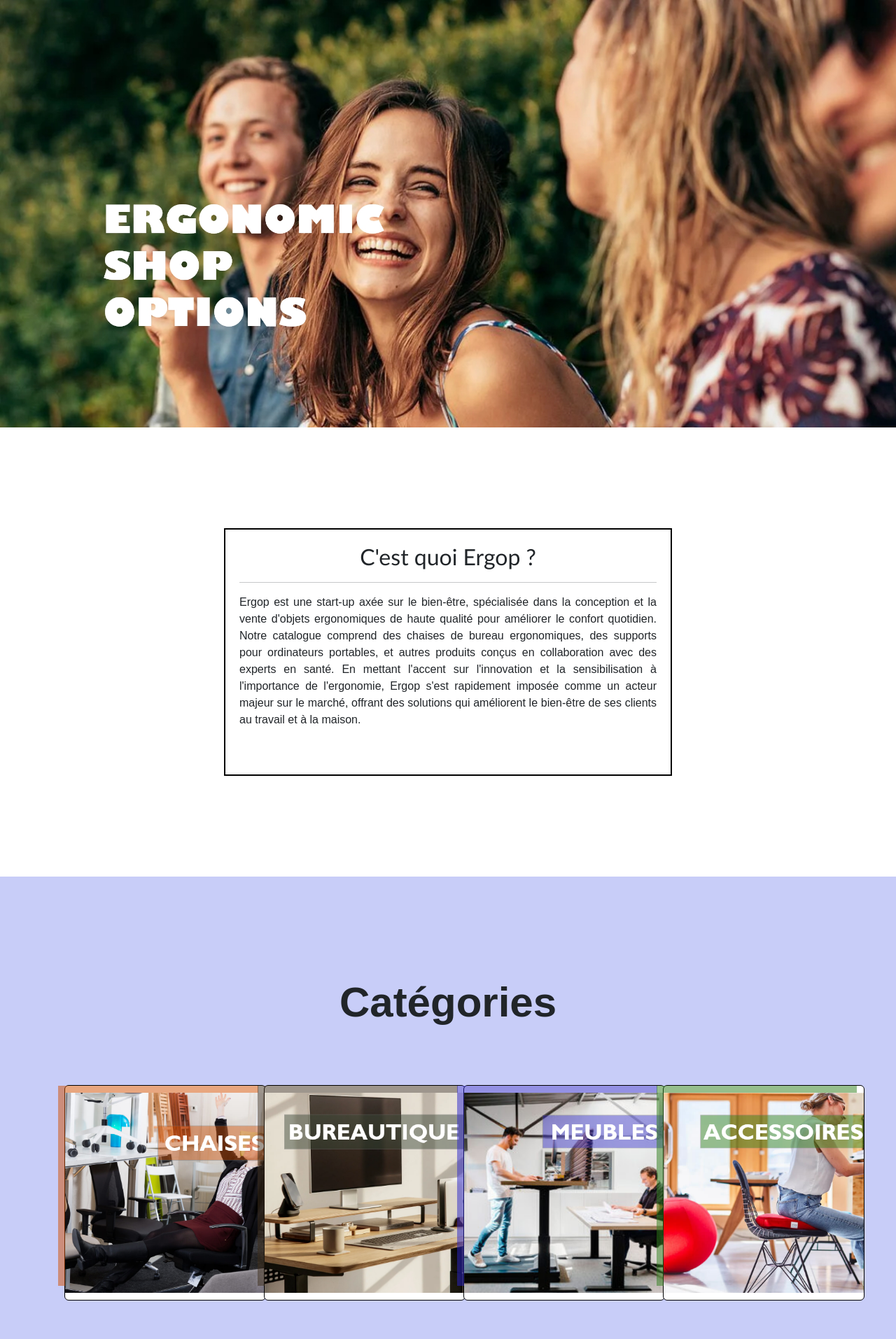
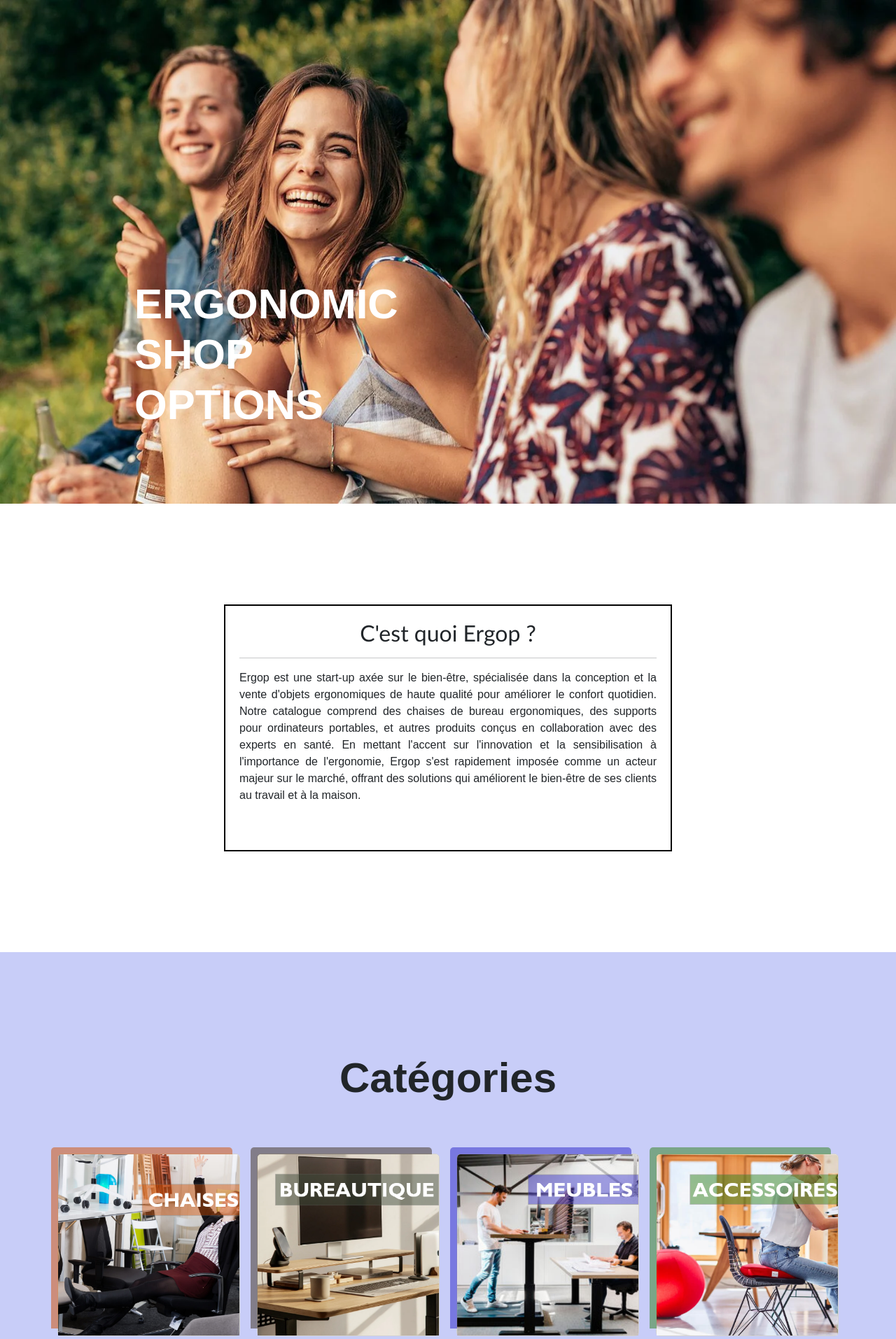
Before and after one commit to Haissan2842/Ergop-Code, a PHP site: page / in a window 1280 px wide. Shown: the part 121-2035 px from the top of the page at 70% size. Run offline with PHP 8.4, Linux system fonts and the light colour scheme; some web fonts are replaced.

Commit message:
aahhhhh bouton cheloou index et achat avancé

```diff
--- a/css/style.css
+++ b/css/style.css
@@ -21,6 +21,12 @@
   font-family: "gill-sans-nova", sans-serif;
   font-weight: 900;
   font-style: normal;
+}
+
+h6 {
+  font-size: 30px;
+  font-family: "Gill Sans MT", sans-serif;
+  font-weight: bold;
 }
 
 h1 {
@@ -52,10 +58,10 @@
 
 p3 {
   font-family: "Gill Sans MT";
-  font-size: 24px;
+  font-size: 20px;
   text-decoration: line-through;
   color: red;
-  opacity: 0.6; /* Opacité à 60% */
+  opacity: 0.5; /* Opacité à 60% */
 }
 
 
@@ -187,8 +193,11 @@
 #searchsession2 {
 }
 
-#sectionachat {
+#sectionachat input {
+  border-radius: 0; /* Coins carrés */
+  border: 1px solid black; /* Bordure noire */
 }
+
 
 /* Grilles CSS */
 
@@ -343,7 +352,7 @@
 }
 
 .prix h2 {
-  font-size: 24px;
+  font-size: 20px;
   text-decoration: line-through;
   color: red;
   opacity: 0.6; /* Opacité à 60% */
@@ -632,7 +641,7 @@
   justify-content: space-between;
 }
 
-.card {
+.cardo {
   width: 18rem;
   border: 1px solid black;
   margin: 10px;
--- a/index.html
+++ b/index.html
@@ -42,7 +42,10 @@
 </head>
 <body>
     <section id="section1">
-        <img src="Images/Section 1 Image.jpg" class="imagedebut">
+        <img src="Images/happy friends.png" class="imagedebut">
+          <div class="slogan">
+             <h5>ERGONOMIC<br>SHOP<br>OPTIONS</h5>
+          </div>
     </section>
     <section id="section2">
       <br><br><br><br><br><br>
@@ -65,25 +68,25 @@
         <div class="row">
           <div class="col-md-6 col-lg-3 mb-4">
             <div class="card">
-              <img src="Images/Catégorie-chaises.png" class="card-img-top customcard" alt="Image 1" style="box-shadow: -10px -10px rgba(209, 78, 0, 0.5)">
+              <img src="Images/Catégorie-chaises.png" class="card-img-top" alt="Image 1" style="box-shadow: -10px -10px rgba(209, 78, 0, 0.5)">
             </div>
           </div>
 
           <div class="col-md-6 col-lg-3 mb-4">
             <div class="card">
-              <img src="Images/Catégorie-bureautique.png" class="card-img-top customcard" alt="Image 2" style="box-shadow: -10px -10px rgba(62, 47, 28, 0.5)">
+              <img src="Images/Catégorie-bureautique.png" class="card-img-top" alt="Image 2" style="box-shadow: -10px -10px rgba(62, 47, 28, 0.5)">
             </div>
           </div>
 
           <div class="col-md-6 col-lg-3 mb-4">
             <div class="card">
-              <img src="Images/Catégorie-meubles.png" class="card-img-top customcard" alt="Image 3" style="box-shadow: -10px -10px rgba(42, 37, 201, 0.5)">
+              <img src="Images/Catégorie-meubles.png" class="card-img-top" alt="Image 3" style="box-shadow: -10px -10px rgba(42, 37, 201, 0.5)">
             </div>
           </div>
 
           <div class="col-md-6 col-lg-3 mb-4">
             <div class="card">
-              <img src="Images/Catégorie-Accesoires.png" class="card-img-top customcard" alt="Image" 4 style="box-shadow: -10px -10px rgba(46, 127, 27, 0.5)">
+              <img src="Images/Catégorie-Accesoires.png" class="card-img-top" alt="Image" 4 style="box-shadow: -10px -10px rgba(46, 127, 27, 0.5)">
             </div>
           </div>
         </div>
@@ -92,18 +95,19 @@
     </section>
     <section id="section4">
 
-      <!--
       <div class="container mt-4">
         <div class="row">
 
+          <!-- Carte de gauche avec une image -->
           <div class="col-md-6">
             <div class="card">
-              <img src="Images/Article du mois.jpg" class="card-img-top customcard" alt="Image de la carte de gauche">
+              <img src="Images/Article du mois.jpg" class="card-img-top" alt="Image de la carte de gauche">
             </div>
           </div>
 
+          <!-- Carte de droite avec titre, texte et bouton -->
           <div class="col-md-6">
-            <div class="card customcard">
+            <div class="card">
               <div class="card-body">
                 <h1 class="card-title">Chaise de Bureau Gaming Secret Lab</h1>
                 <p class="card-text">La chaise gaming Secret Lab est le choix ultime pour les passionnés de jeux qui recherchent un mélange parfait de confort, de style et de fonctionnalité. Conçue avec une attention méticuleuse aux détails, cette chaise offre un soutien ergonomique exceptionnel grâce à son design ergonomique et ses multiples réglages. Son revêtement en cuir PU de haute qualité ajoute une touche de luxe tout en étant facile à entretenir. Dotée d'un mécanisme d'inclinaison, de coussins ajustables et d'accoudoirs personnalisables, la chaise gaming Secretlab s'adapte à chaque utilisateur, assurant une expérience de jeu immersive et confortable. Son design élégant et moderne en fait également un ajout esthétique à n'importe quel espace de jeu. Que vous soyez en train de jouer pendant des heures ou de travailler, la chaise gaming Secret Lab offre le support dont vous avez besoin pour rester concentré et à l'aise.</p>
@@ -111,12 +115,10 @@
               </div>
             </div>
           </div>
-        -->
 
 
 
-
-         <div class="articledumoi">
+ <!--       <div class="articledumoi">
           <div class="image-article">
             <img src="Images/Article du mois.jpg" width="90%">
           </div>
@@ -140,7 +142,8 @@
           </div>
       </div>
 
-      <br><br><br><br><br><br><br>
+    -->
+        <br><br><br><br><br><br><br>
     </section>
     <section id="section5">
 
@@ -154,7 +157,7 @@
           <!-- Carte 1 -->
           <div class="col-lg-3 col-md-6 col-6 mb-4">
             <div class="card border-0">
-              <img src="Images/articlemoment.png" class="card-img-top customcard" alt="Image de la carte 1">
+              <img src="Images/articlemoment.png" class="card-img-top" alt="Image de la carte 1">
               <div class="card-body text-center">
                 <p class="card-text">Chaise de bureau Secret Lab <br> 349,99€</p>
               </div>
@@ -164,7 +167,7 @@
           <!-- Carte 2 -->
           <div class="col-lg-3 col-md-6 col-6 mb-4">
             <div class="card border-0">
-              <img src="Images/articlemoment.png" class="card-img-top customcard" alt="Image de la carte 2">
+              <img src="Images/articlemoment.png" class="card-img-top" alt="Image de la carte 2">
               <div class="card-body text-center">
                 <p class="card-text">Chaise de bureau Secret Lab <br> 349,99€</p>
               </div>
@@ -174,7 +177,7 @@
           <!-- Carte 3 -->
           <div class="col-lg-3 col-md-6 col-6 mb-4">
             <div class="card border-0">
-              <img src="Images/articlemoment.png" class="card-img-top customcard" alt="Image de la carte 3">
+              <img src="Images/articlemoment.png" class="card-img-top" alt="Image de la carte 3">
               <div class="card-body text-center">
                 <p class="card-text">Chaise de bureau Secret Lab <br> 349,99€</p>
               </div>
@@ -184,7 +187,7 @@
           <!-- Carte 4 -->
           <div class="col-lg-3 col-md-6 col-6 mb-4">
             <div class="card border-0">
-              <img src="Images/articlemoment.png" class="card-img-top customcard" alt="Image de la carte 4">
+              <img src="Images/articlemoment.png" class="card-img-top" alt="Image de la carte 4">
               <div class="card-body text-center">
                 <p class="card-text">Chaise de bureau Secret Lab <br> 349,99€</p>
               </div>
@@ -197,7 +200,7 @@
           <!-- Carte 5 -->
           <div class="col-lg-3 col-md-6 col-6 mb-4">
             <div class="card border-0">
-              <img src="Images/articlemoment.png" class="card-img-top customcard" alt="Image de la carte 5">
+              <img src="Images/articlemoment.png" class="card-img-top" alt="Image de la carte 5">
               <div class="card-body text-center">
                 <p class="card-text">Chaise de bureau Secret Lab <br> 349,99€</p>
               </div>
@@ -207,7 +210,7 @@
           <!-- Carte 6 -->
           <div class="col-lg-3 col-md-6 col-6 mb-4">
             <div class="card border-0">
-              <img src="Images/articlemoment.png" class="card-img-top customcard" alt="Image de la carte 6">
+              <img src="Images/articlemoment.png" class="card-img-top" alt="Image de la carte 6">
               <div class="card-body text-center">
                 <p class="card-text">Chaise de bureau Secret Lab <br> 349,99€</p>
               </div>
@@ -217,7 +220,7 @@
           <!-- Carte 7 -->
           <div class="col-lg-3 col-md-6 col-6 mb-4">
             <div class="card border-0">
-              <img src="Images/articlemoment.png" class="card-img-top customcard" alt="Image de la carte 7">
+              <img src="Images/articlemoment.png" class="card-img-top" alt="Image de la carte 7">
               <div class="card-body text-center">
                 <p class="card-text">Chaise de bureau Secret Lab <br> 349,99€</p>
               </div>
@@ -227,7 +230,7 @@
           <!-- Carte 8 -->
           <div class="col-lg-3 col-md-6 col-6 mb-4">
             <div class="card border-0">
-              <img src="Images/articlemoment.png" class="card-img-top customcard" alt="Image de la carte 8">
+              <img src="Images/articlemoment.png" class="card-img-top" alt="Image de la carte 8">
               <div class="card-body text-center">
                 <p class="card-text ">Chaise de bureau Secret Lab <br> 349,99€</p>
               </div>
```
Also changed, not shown: achat.html (+34 -19 lines).
